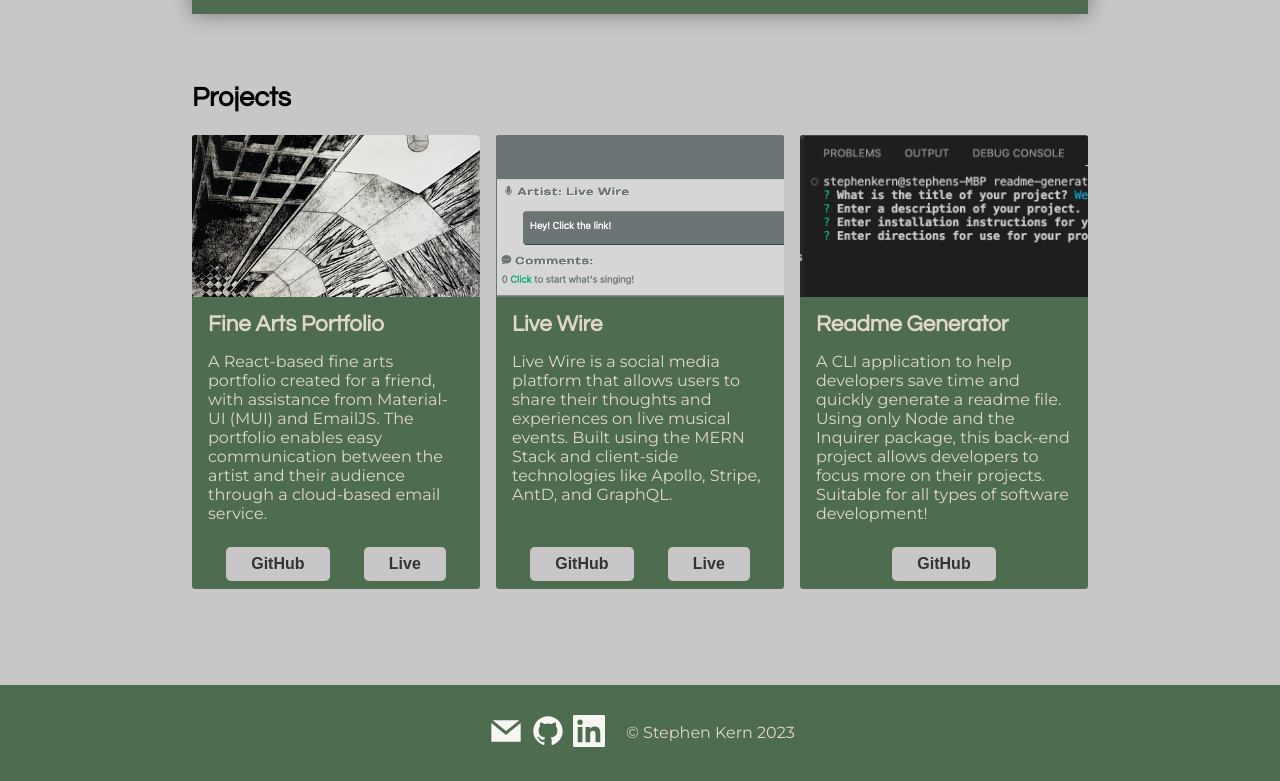
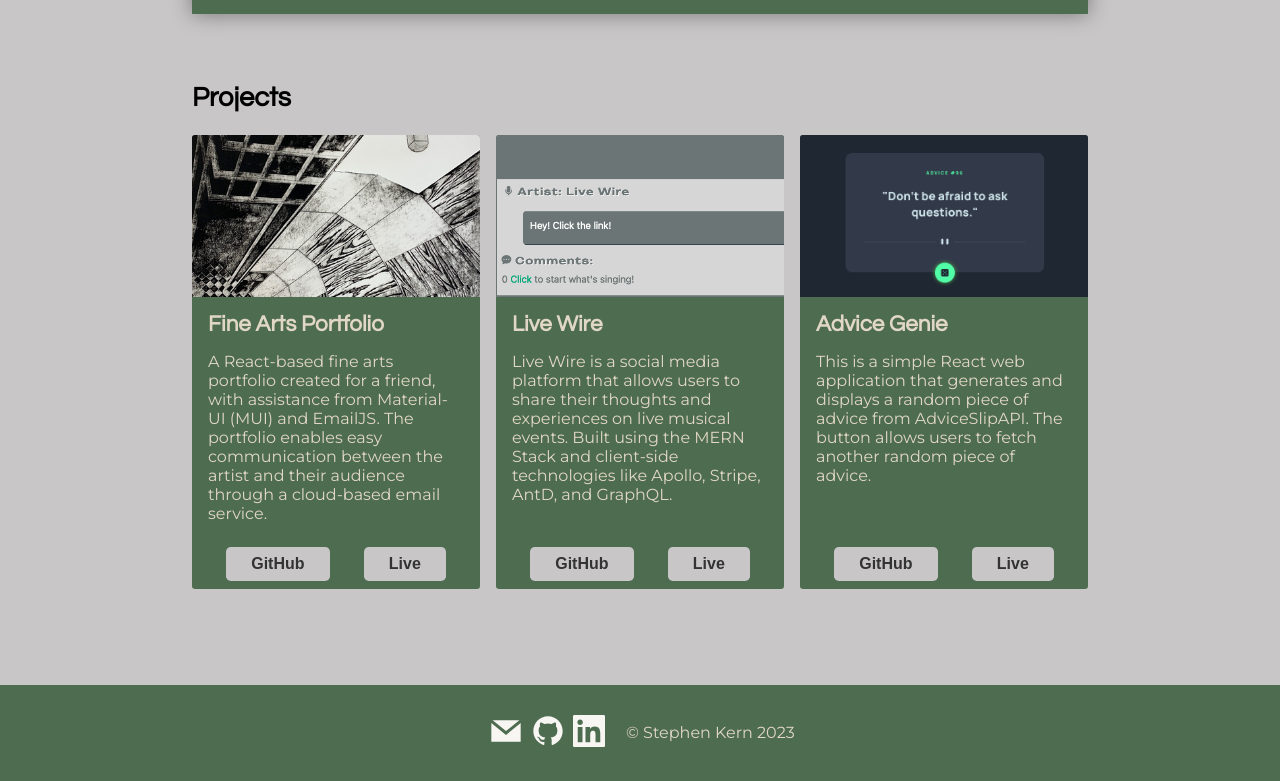
Before and after one commit to stephen-kern/React-Portfolio, a React (Create React App) app: page / in a window 1280 px wide. Shown: the part 661-1442 px from the top of the page. Built offline with nearby package versions, Linux system fonts and the light colour scheme.

Commit message:
updated projects section to reflect current projects

```diff
--- a/src/pages/Projects/index.js
+++ b/src/pages/Projects/index.js
@@ -3,7 +3,7 @@ import React from "react";
 import Card from "../../components/Card";
 import LiveWire from "../../assets/images/livewire_card.png";
 import JWP from "../../assets/images/jwp_card.png";
-import RMG from "../../assets/images/readme_card.png";
+import AdviceGenie from "../../assets/images/advice-genie.png";
 
 const projectsData = [
   {
@@ -23,11 +23,12 @@ const projectsData = [
     liveLink: "https://live-wire-music.herokuapp.com/",
   },
   {
-    img: RMG,
-    alt: "screenshot of a command line interface application",
-    title: "Readme Generator",
-    desc: "A CLI application to help developers save time and quickly generate a readme file. Using only Node and the Inquirer package, this back-end project allows developers to focus more on their projects. Suitable for all types of software development!",
-    githubLink: "https://github.com/stephen-kern/Readme-Generator",
+    img: AdviceGenie,
+    alt: "screenshot of a the advice card - Don't be afraid to ask questions",
+    title: "Advice Genie",
+    desc: "This is a simple React web application that generates and displays a random piece of advice from AdviceSlipAPI. The button allows users to fetch another random piece of advice.",
+    githubLink: "https://github.com/stephen-kern/advicegenie",
+    liveLink: "https://advicegenie.vercel.app/",
   }
 ];
 
```
Also changed, not shown: src/assets/images/advice-genie.png (added).
